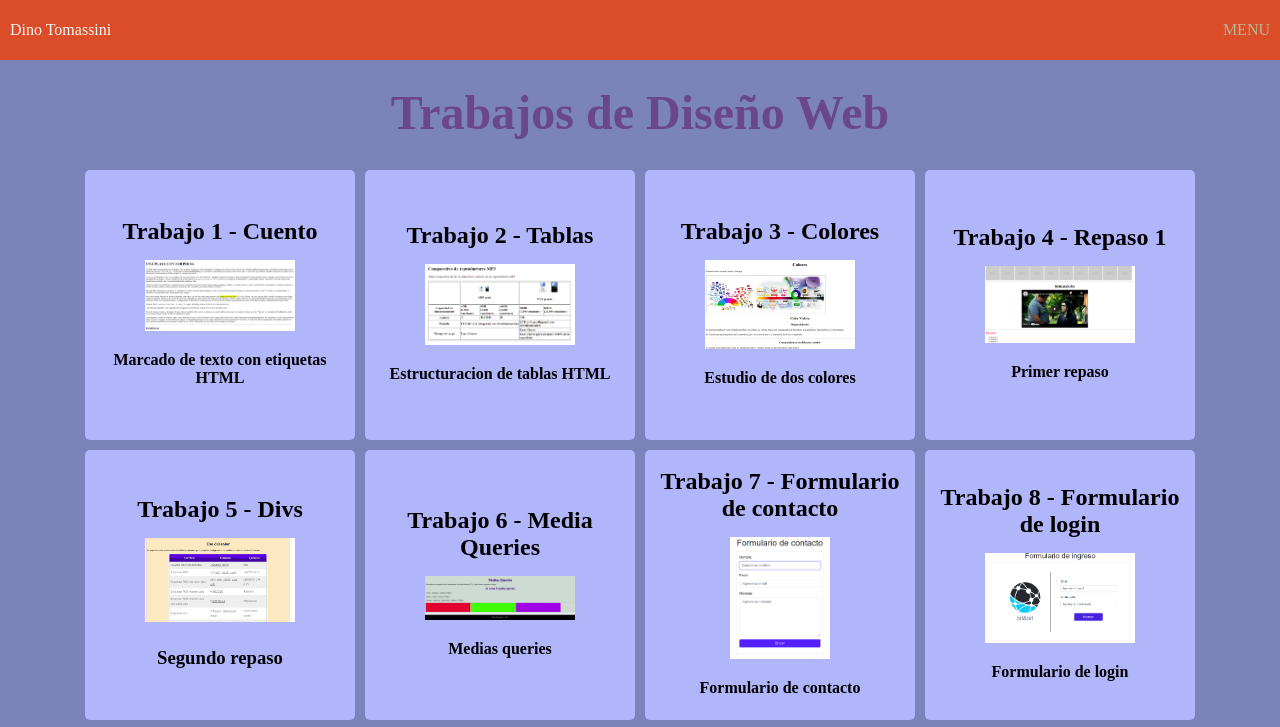
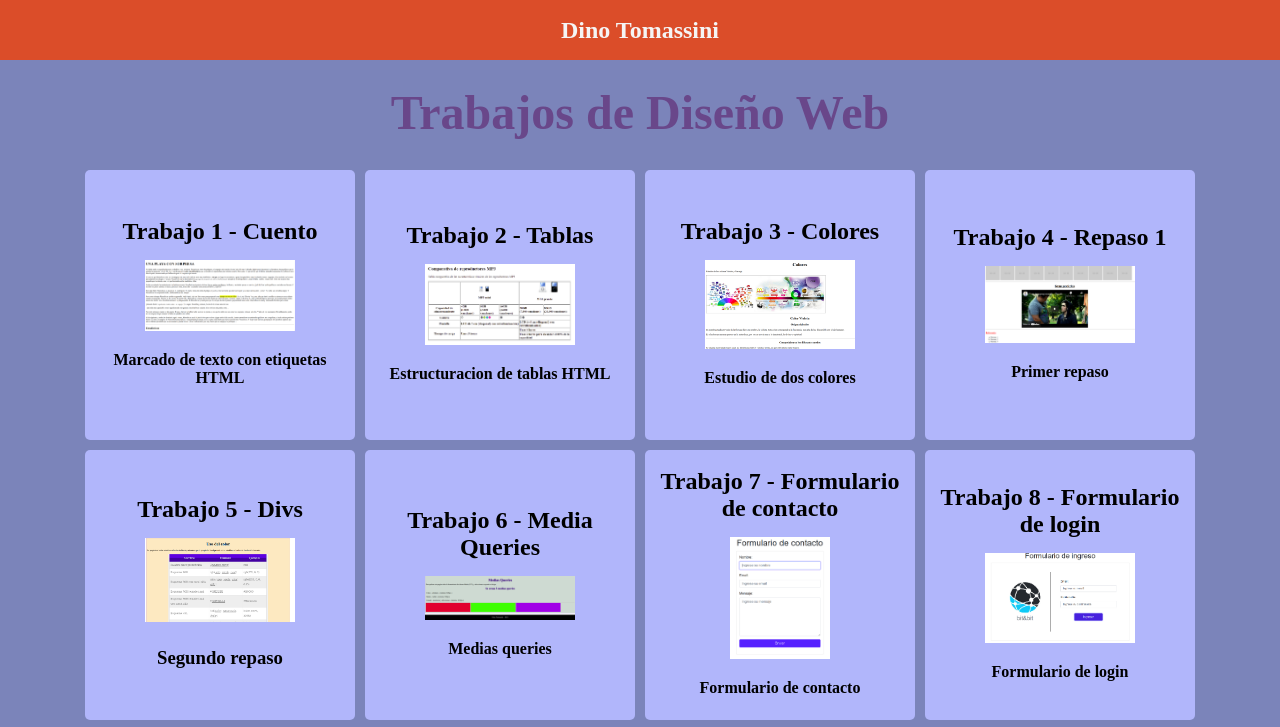
Before and after one commit to dinotomassini/trabajos-web-utu, a plain HTML site: page index.html in a window 1280 px wide. Shown: the top 727 px of the page. Drawn offline with Linux system fonts and the light colour scheme.

Commit message:
Pequeño cambio de centrado de navegacion.

```diff
--- a/css/styles.css
+++ b/css/styles.css
@@ -25,7 +25,7 @@ nav, footer {
 
 nav {
   display: flex;
-  justify-content: space-between;
+  justify-content: center;
   align-items: center;
   padding: 10px;
   height: 40px;
--- a/index.html
+++ b/index.html
@@ -14,8 +14,10 @@
   <body>
     <header>
       <nav>
-        <a href="#" class="brand-name">Dino Tomassini</a>
-        <div>MENU</div>
+        <h2>
+            <a href="#" class="brand-name">Dino Tomassini</a>
+            <!-- <a href="https://github.com/dinotomassini">GitHub</a> -->
+        </h2>
       </nav>
     </header>
 
```
